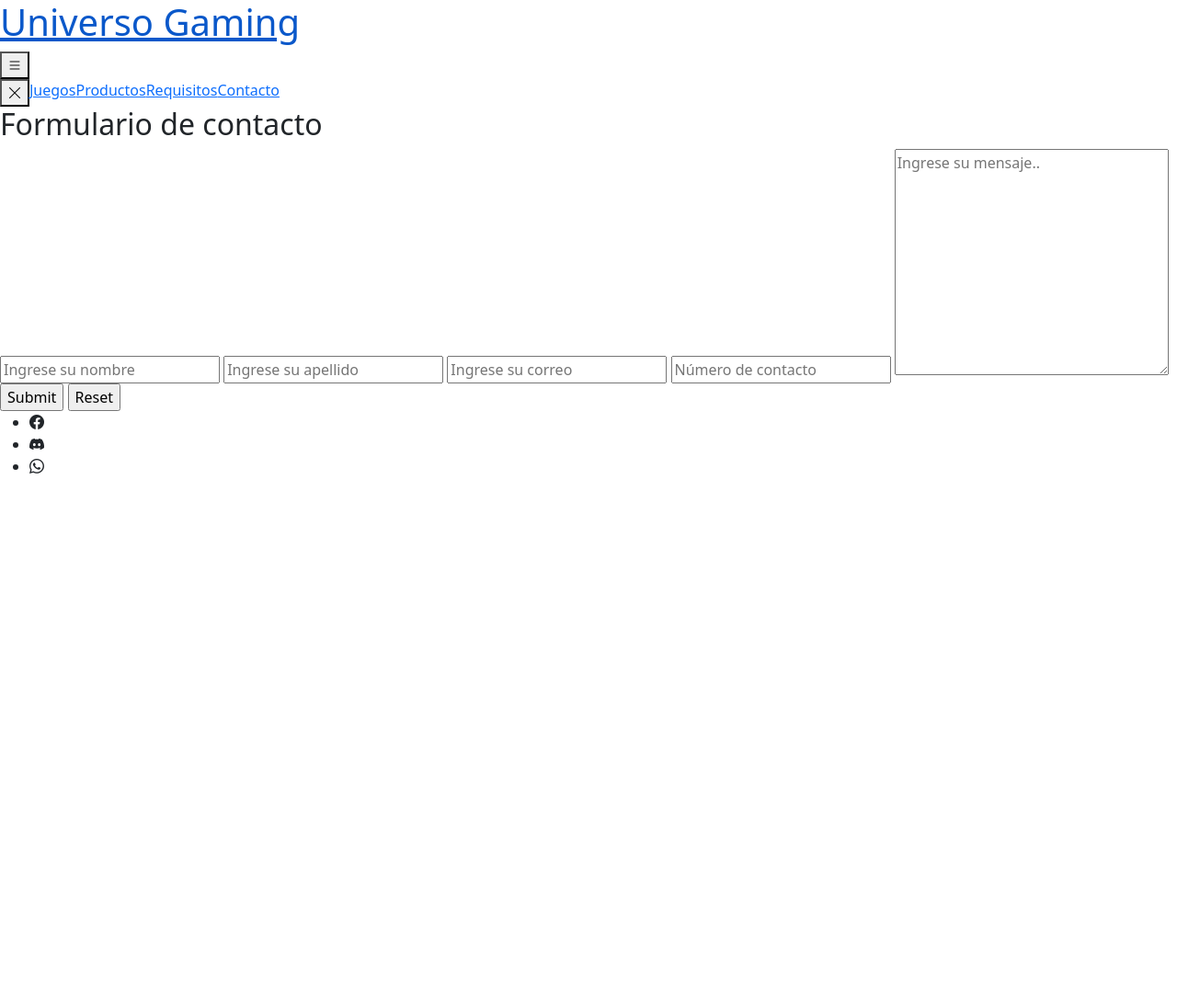
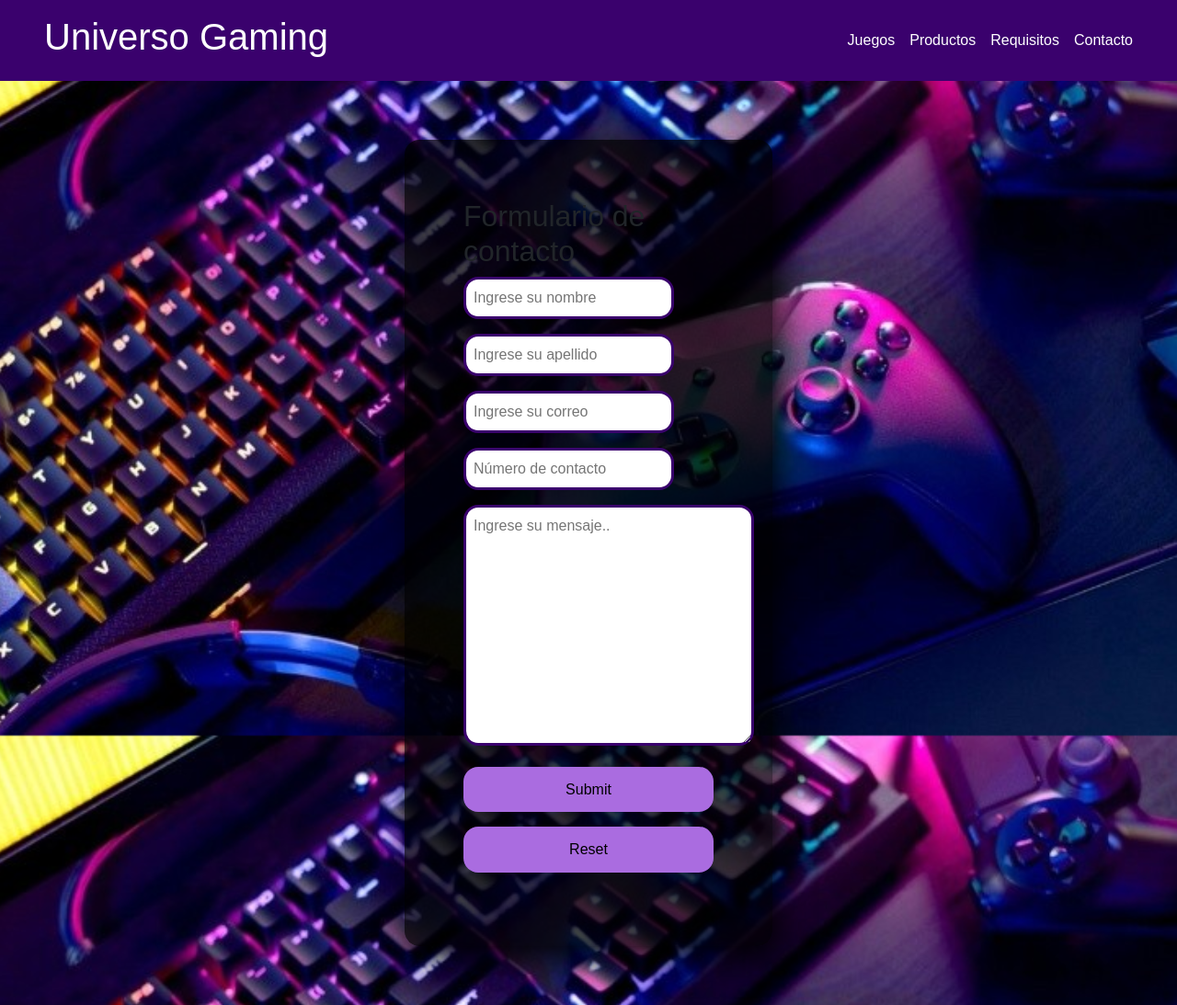
Before and after one commit to Yesi013/universal-gaming, a plain HTML site: page pages/contacto.html in a window 1280 px wide. Shown: the top 1093 px of the page at 92% size. Before the commit the page ends 800 px from the top, so only its background shows below. Drawn offline with nearby package versions, Linux system fonts and the light colour scheme; the site is published under a folder, as on GitHub Pages, so addresses that start at the root find nothing.

Commit message:
se linkeo bien el css

```diff
--- a/pages/contacto.html
+++ b/pages/contacto.html
@@ -9,7 +9,7 @@
     <link rel="stylesheet" href="https://cdn.jsdelivr.net/npm/bootstrap-icons@1.11.2/font/bootstrap-icons.min.css">
     <link href="https://cdn.jsdelivr.net/npm/bootstrap@5.3.2/dist/css/bootstrap.min.css" rel="stylesheet" integrity="sha384-T3c6CoIi6uLrA9TneNEoa7RxnatzjcDSCmG1MXxSR1GAsXEV/Dwwykc2MPK8M2HN" crossorigin="anonymous">
     <link rel="stylesheet" href="https://cdn.jsdelivr.net/npm/bootstrap-icons@1.11.3/font/bootstrap-icons.min.css">
-    <link rel="stylesheet" href="/scss/styles.css">
+    <link rel="stylesheet" href="../scss/styles.css">
 </head>
 <body>
     <header class="menu">
--- a/pages/juegos.html
+++ b/pages/juegos.html
@@ -9,7 +9,7 @@
     <link rel="stylesheet" href="https://cdn.jsdelivr.net/npm/bootstrap-icons@1.11.2/font/bootstrap-icons.min.css">
     <link href="https://cdn.jsdelivr.net/npm/bootstrap@5.3.2/dist/css/bootstrap.min.css" rel="stylesheet" integrity="sha384-T3c6CoIi6uLrA9TneNEoa7RxnatzjcDSCmG1MXxSR1GAsXEV/Dwwykc2MPK8M2HN" crossorigin="anonymous">
     <link rel="stylesheet" href="https://cdn.jsdelivr.net/npm/bootstrap-icons@1.11.3/font/bootstrap-icons.min.css">
-    <link rel="stylesheet" href="/scss/styles.css">
+    <link rel="stylesheet" href="../scss/styles.css">
 </head>
 <body>
     <header class="menu">
```
Also changed, not shown: pages/productos.html (+1 -1 lines), pages/requisitos.html (+1 -1 lines).
